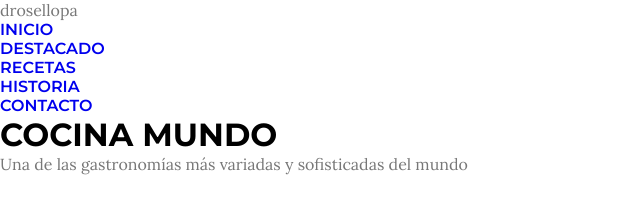
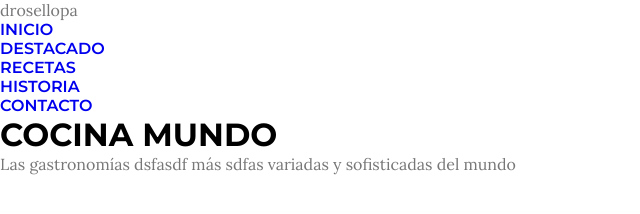
Before and after one commit to drosellopa/cocina-mundo, a website built with Parcel: page src/index.html in a window 1280 px wide. Shown: the full height of the page, 0-640 px from the left. Built offline with nearby package versions, Linux system fonts and the light colour scheme.

Commit message:
Probando antes de publicar en Netlify

```diff
--- a/src/index.html
+++ b/src/index.html
@@ -23,7 +23,7 @@
         </div> <!-- Header container -->
         <div class="title-container">
             <h1>Cocina Mundo</h1>
-            <p>Una de las gastronomías más variadas y sofisticadas del mundo</p>
+            <p>Las gastronomías  dsfasdf más sdfas variadas y sofisticadas del mundo</p>
         </div>
     </header>
 </body>
```
Also changed, not shown: .postcssrc (deleted).
